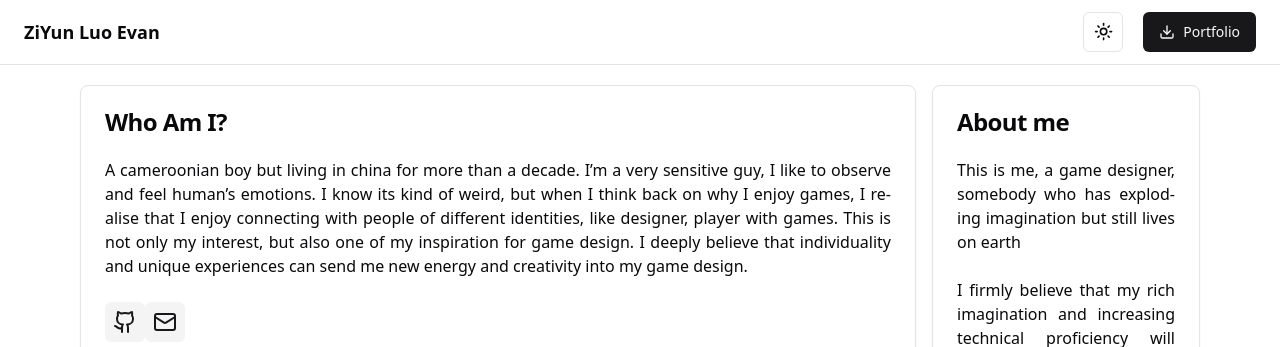
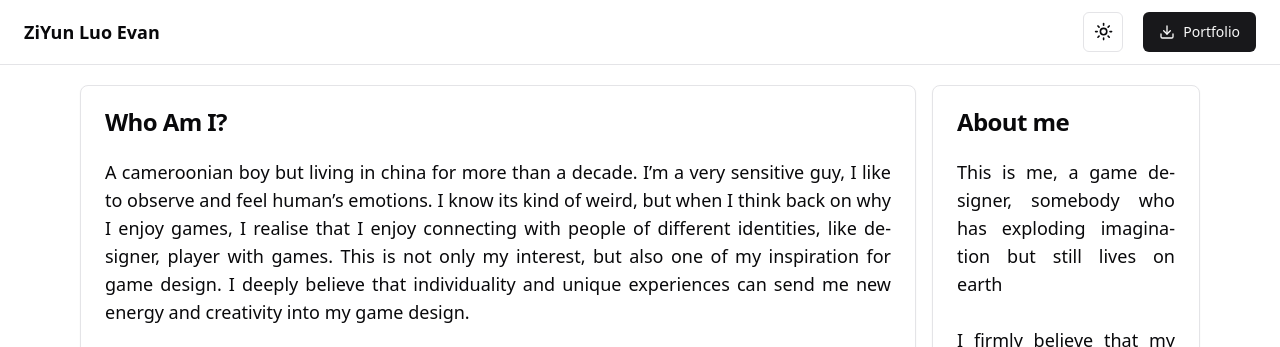
Before and after one commit to EvanLuo42/portfolio, an Astro site: page / in a window 1280 px wide. Shown: the top 347 px of the page. Built offline with nearby package versions, Linux system fonts and the light colour scheme; Astro itself is replaced by a stand-in of ours.

Commit message:
feat: Increase text size

```diff
--- a/src/components/AboutMe.astro
+++ b/src/components/AboutMe.astro
@@ -17,7 +17,7 @@
             <CardTitle>About me</CardTitle>
         </CardHeader>
         <CardContent>
-            <div class="text-justify hyphens-auto">
+            <div class="text-justify hyphens-auto text-lg">
                 <Content />
             </div>
         </CardContent>
--- a/src/components/IntroCard.astro
+++ b/src/components/IntroCard.astro
@@ -21,7 +21,7 @@
             <CardTitle>Who Am I?</CardTitle>
         </CardHeader>
         <CardContent>
-            <div class="text-justify hyphens-auto">
+            <div class="text-justify hyphens-auto text-lg">
                 <Content />
             </div>
         </CardContent>
```
